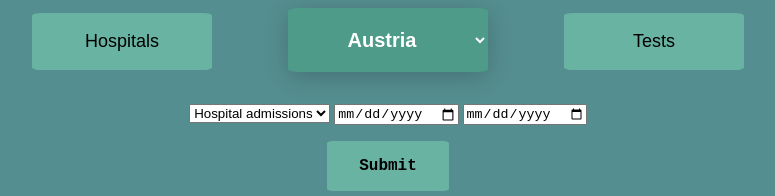
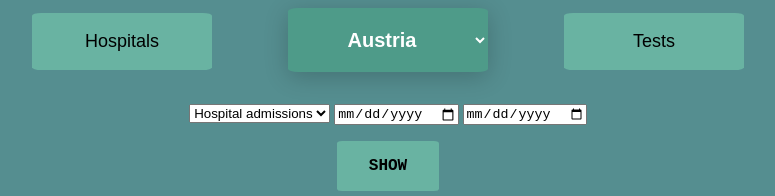
Before and after one commit to pemeth/wap-proj2, a website: page client/index.html in a window 1280 px wide. Shown: the whole page, without its empty margins (252-1027 px from the left). Drawn offline with nearby package versions, Linux system fonts and the light colour scheme.

Commit message:
Change button text
From "Submit" to "SHOW".

```diff
--- a/client/index.html
+++ b/client/index.html
@@ -61,7 +61,7 @@
         <input type="date" id="date_from" min="2020-01-01"/>
         <input type="date" id="date_to"/>
         <br>
-        <button id="send_request" class="submit_button">Submit</button>
+        <button id="send_request" class="submit_button">SHOW</button>
     </div>
 
     <div id="category_tests" class="hidden category_options">
@@ -81,7 +81,7 @@
             <!-- Populated by JS -->
         </select>
         <br>
-        <button id="send_request_tests" class="submit_button">Submit</button>
+        <button id="send_request_tests" class="submit_button">SHOW</button>
     </div>
 
     <div id="dataviz">
```
